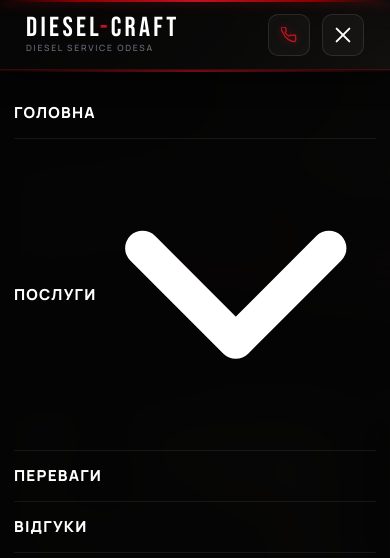
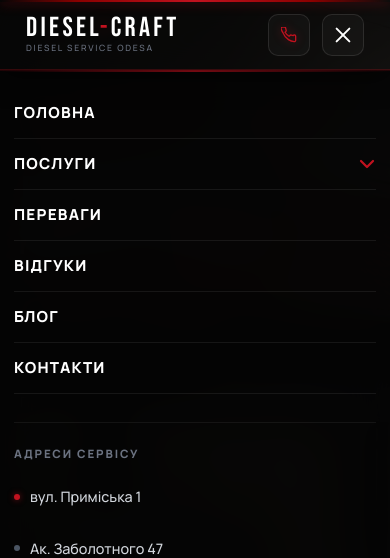
Before and after one commit to denskkk/dieselcraftservice, a plain HTML site: page index.html in a window 390 px wide. Both pictures are taken after a click on the button "Open menu". Shown: the top 558 px of the page. Drawn offline with nearby package versions, Linux system fonts and the light colour scheme.

Commit message:
Fix mobile menu accordion icon

```diff
--- a/assets/site-nav.css
+++ b/assets/site-nav.css
@@ -487,6 +487,24 @@
   text-transform: uppercase;
 }
 
+#mobile-menu.dc-site-mobile-menu .mobile-accordion-btn .chevron {
+  width: 18px;
+  height: 18px;
+  min-width: 18px;
+  display: block;
+  flex: 0 0 18px;
+  margin-left: 16px;
+  color: var(--dc-nav-red);
+  transform-box: fill-box;
+  transform-origin: center;
+  transition: transform 0.25s ease;
+}
+
+#mobile-menu.dc-site-mobile-menu .mobile-accordion-btn.open .chevron,
+#mobile-menu.dc-site-mobile-menu .mobile-accordion-btn[aria-expanded="true"] .chevron {
+  transform: rotate(180deg) !important;
+}
+
 #mobile-menu.dc-site-mobile-menu .mobile-accordion-content {
   max-height: 0;
   overflow: hidden;
```
